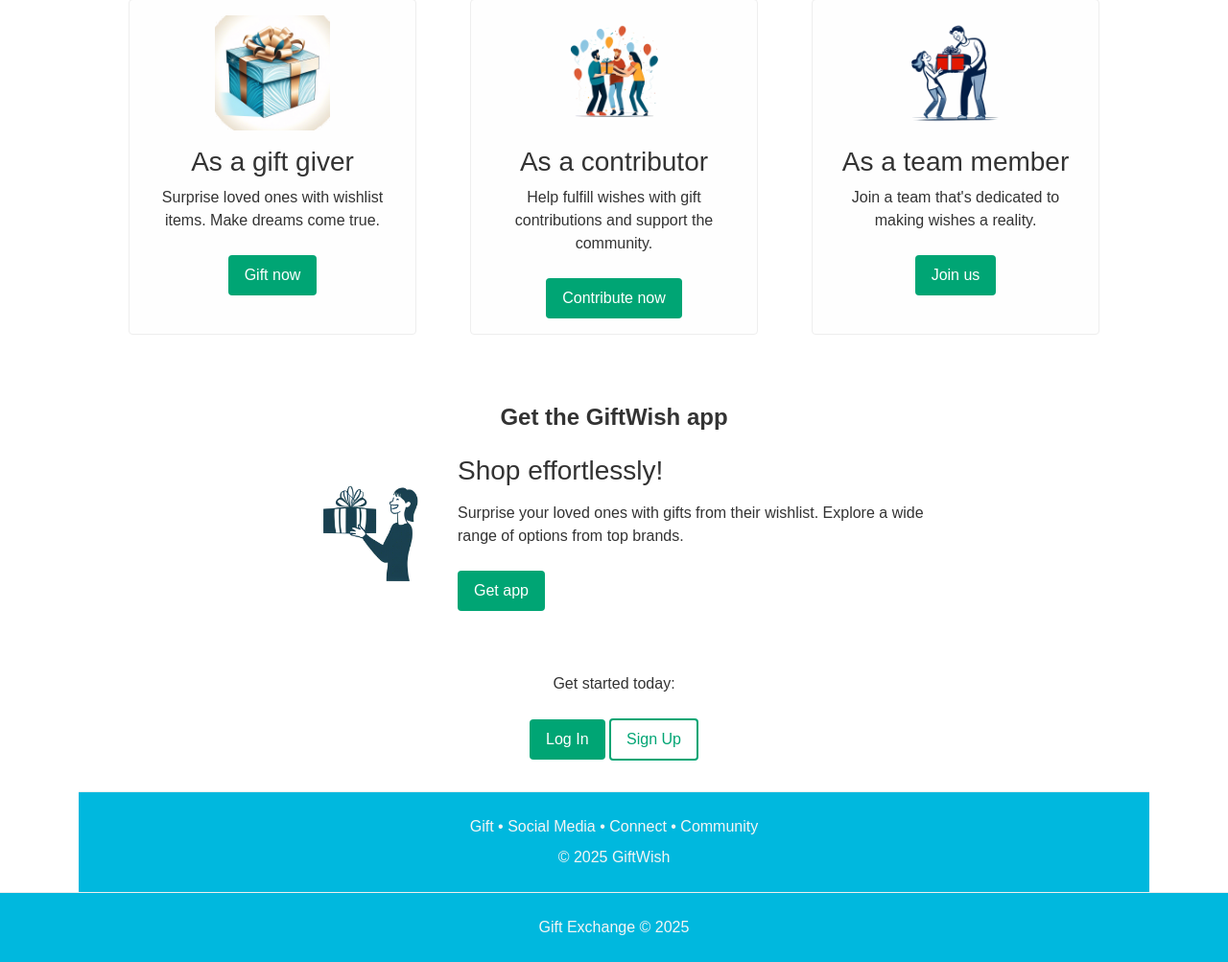
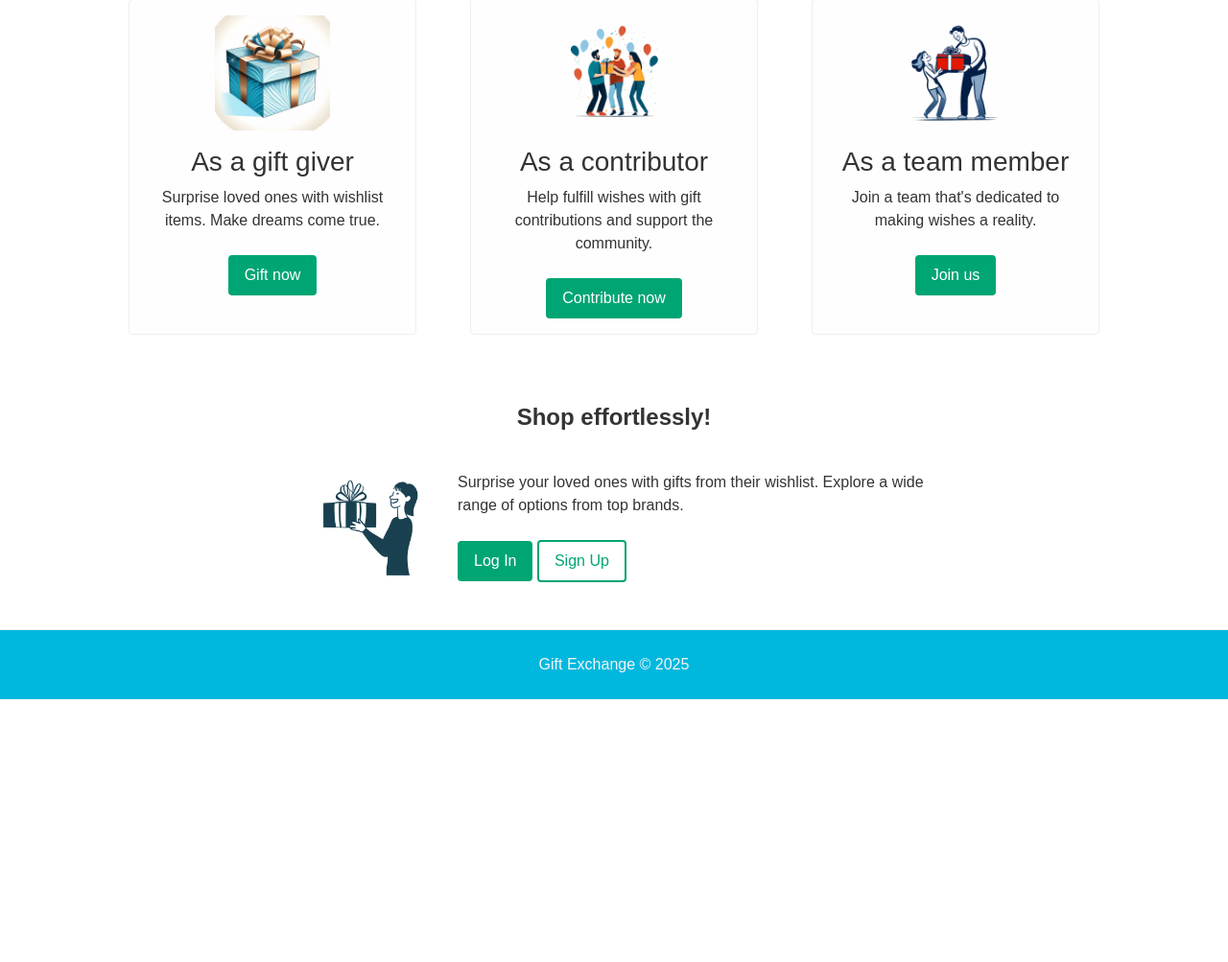
Before and after one commit to nawalchahboune/projetUEG, a Symfony app: template templates/home/index.html.twig in a window 1280 px wide. Shown: the part 978-1981 px from the top of the page at 96% size. After the commit the page ends 1707 px from the top, so only its background shows below. Run offline with Twig, Linux system fonts and the light colour scheme; the template is opened without the code that fills it, so the values that code supplies are empty; some libraries are stand-ins or nearby versions.

Commit message:
nav in home

```diff
--- a/templates/home/index.html.twig
+++ b/templates/home/index.html.twig
@@ -83,30 +83,16 @@
 
 
   <section class="get-app">
-    <h2>Get the GiftWish app</h2>
+    <h2>Shop effortlessly!</h2>
     <div class="app-wrapper">
       <img src="{{ asset('assets/image (8).png') }}" alt="GiftWish app" class="app-img">
       <div class="app-details">
-        <h3>Shop effortlessly!</h3>
         <p>Surprise your loved ones with gifts from their wishlist. Explore a wide range of options from top brands.</p>
-        <a href="#" class="btn">Get app</a>
+
+                <a href="{{ path('app_login') }}" class="btn">Log In</a>
+                <a href="{{ path('app_signup') }}" class="btn btn-outline">Sign Up</a>
+
       </div>
     </div>
   </section>
-
-
-  {% if not is_granted('ROLE_USER') %}
-    <section class="cta">
-      <p>Get started today:</p>
-      <a href="{{ path('app_login') }}" class="btn">Log In</a>
-      <a href="{{ path('app_signup') }}" class="btn btn-outline">Sign Up</a>
-    </section>
-  {% endif %}
-
-
-  <footer class="footer">
-    <p>Gift • Social Media • Connect • Community</p>
-    <p>&copy; 2025 GiftWish</p>
-  </footer>
-
 {% endblock %}
```
